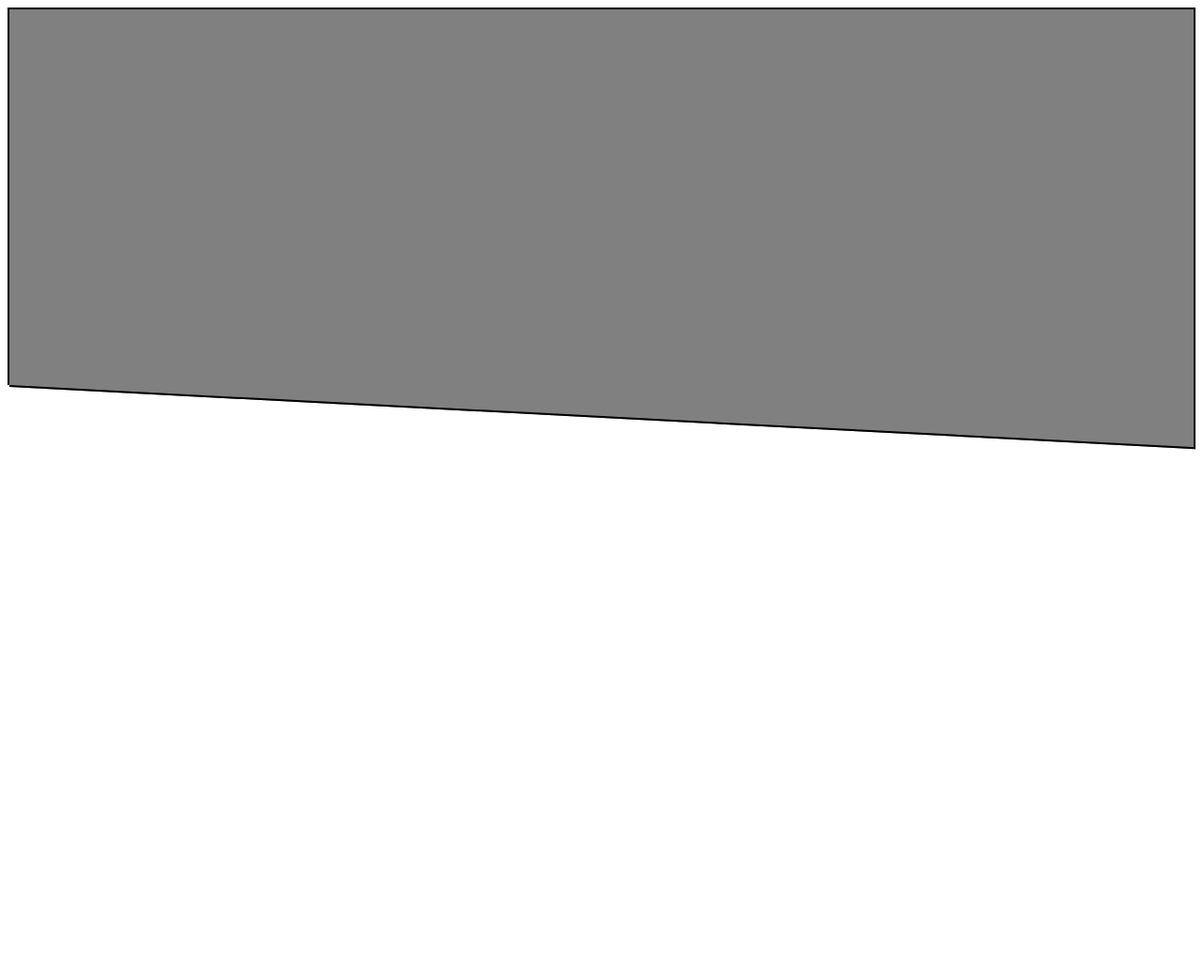
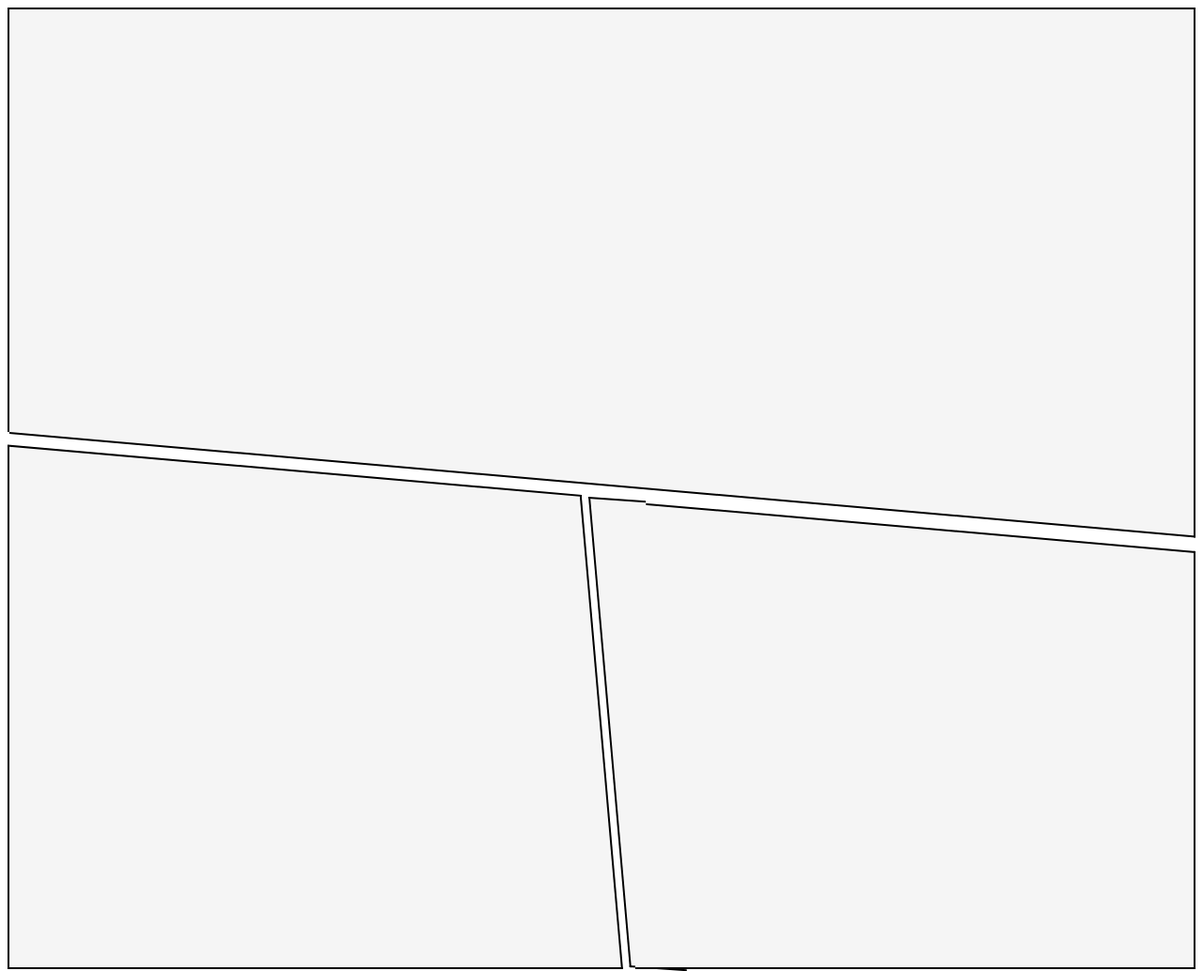
Before and after one commit to CatalinAtun/Portafolio, a plain HTML site: page src/index.html in a window 1280 px wide. Shown: the whole page at 94% size. Before the commit the page ends 800 px from the top, so only its background shows below. Drawn offline with Linux system fonts and the light colour scheme.

Commit message:
DIV's sobre mi

```diff
--- a/src/index.html
+++ b/src/index.html
@@ -15,6 +15,15 @@
 
     </div>
 
+    <div class="aboutMe">
+
+    </div>
+
+    <div class="aboutMeText">
+
+    </div>
+
+
 
 </body>
 
--- a/src/style.css
+++ b/src/style.css
@@ -13,8 +13,8 @@
 
 .title{
     position: relative;
-    background-color: gray;
-    height: 400px;
+    background-color: whitesmoke;
+    height: 450px;
     border-top: 2px solid black;
     border-left: 2px solid black;
     border-right: 2px solid black;
@@ -27,10 +27,104 @@
 	height: 100%;
 	top: 0;
 	left: 0;
-	background-color: gray;
+	background-color: whitesmoke;
 	transform-origin: bottom left;
-	transform: skewY(3deg);
+	transform: skewY(5deg);
     z-index: -10;
     border-bottom: 2px solid black;
     border-right: 2px solid black;
 }
+
+.aboutMe{
+    display: flex;
+    float: left;
+    margin-top: 70px;
+    position: relative;
+    background-color: whitesmoke;
+    width: 48%;
+    height: 500px;
+    border-left: 2px solid black;
+    border-bottom: 2px solid black;
+}
+
+.aboutMe::after{ /*diagonal de la derecha */
+    position: absolute;
+	content: "";
+	width: 100%;
+	height: 100%;
+	top: 0;
+	left: 0;
+	background-color: whitesmoke;
+	transform-origin: top left;
+	transform: skew(5deg);
+    z-index: -10;
+    border-bottom: 2px solid black;
+    border-right: 2px solid black;
+}
+
+.aboutMe::before{ /*diagonal del top*/
+	position: absolute;
+	content: "";
+	width: 100%;
+	height: 50%;
+	top: 0;
+    left: 0;
+	background-color: whitesmoke;
+	transform-origin: top right;
+	transform: skewY(5deg);
+    z-index: -10;
+    margin-top: -3px;
+    margin-left: -2px;
+    border-top: 2px solid black;
+    border-bottom: 2px solid black;
+    border-right: 2px solid black;
+    border-left: 2px solid black;
+}
+
+.aboutMeText{
+    display: flex;
+    float: right;
+    margin-top: 130px;
+    position: relative;
+    background-color: whitesmoke;
+    width: 47%;
+    height: 440px;
+    border-right: 2px solid black;
+    border-bottom: 2px solid black;
+}
+
+.aboutMeText::after{ /*diagonal de la izquierda*/
+    position: absolute;
+	content: "";
+	width: 10%;
+	height: 113%;
+	top: 0;
+    left: 0;
+	background-color: whitesmoke;
+    transform-origin: top left;
+    margin-top: -61px;
+    margin-left: -50px;
+	transform: skew(5deg, 4deg);
+    z-index: -10;
+    border-top: 2px solid black;
+    border-bottom: 2px solid black;
+    border-left: 2px solid black;
+}
+
+.aboutMeText::before{ /*diagonal del top*/
+	position: absolute;
+	content: "";
+	width: 100%;
+	height: 51%;
+	top: 0;
+    left: 0;
+	background-color: whitesmoke;
+	transform-origin: top right;
+	transform: skewY(5deg);
+    z-index: -10;
+    margin-top: -3px;
+    margin-left: -2px;
+    border-top: 2px solid black;
+    border-right: 2px solid black;
+    border-left: 2px solid black;
+}
```
